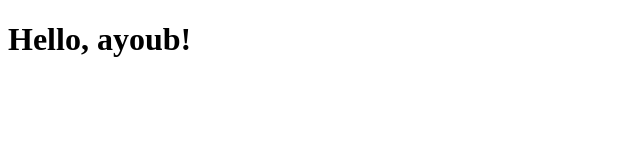
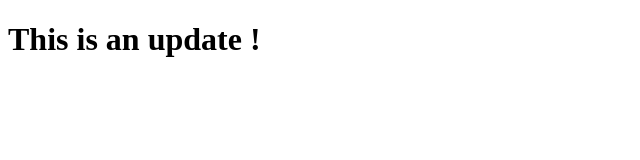
Before and after one commit to AYOUBSK7/MyProject, a plain HTML site: page index.html in a window 1280 px wide. Shown: the whole page, without its empty margins (0-640 px from the left). Drawn offline with Linux system fonts and the light colour scheme.

Commit message:
edir Html file

```diff
--- a/index.html
+++ b/index.html
@@ -7,7 +7,7 @@
     <link rel="stylesheet" href="style.css">
 </head>
 <body>
-    <h1>Hello, ayoub!  </h1>
+    <h1>This is an update  !  </h1>
 </body>
 <script src="app.js"></script>
 </html>
```
